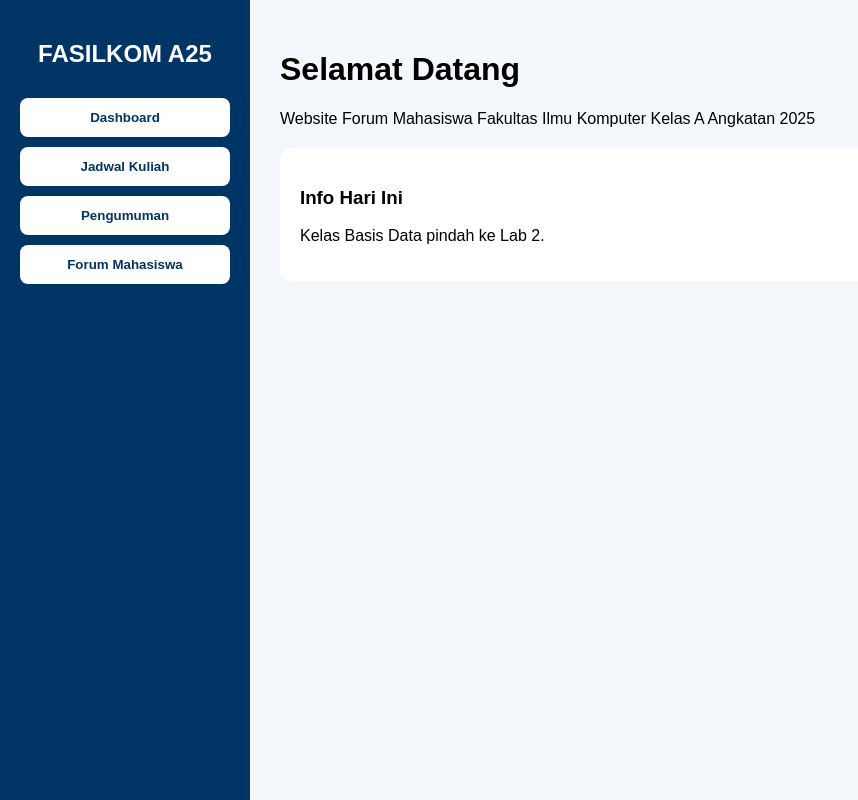
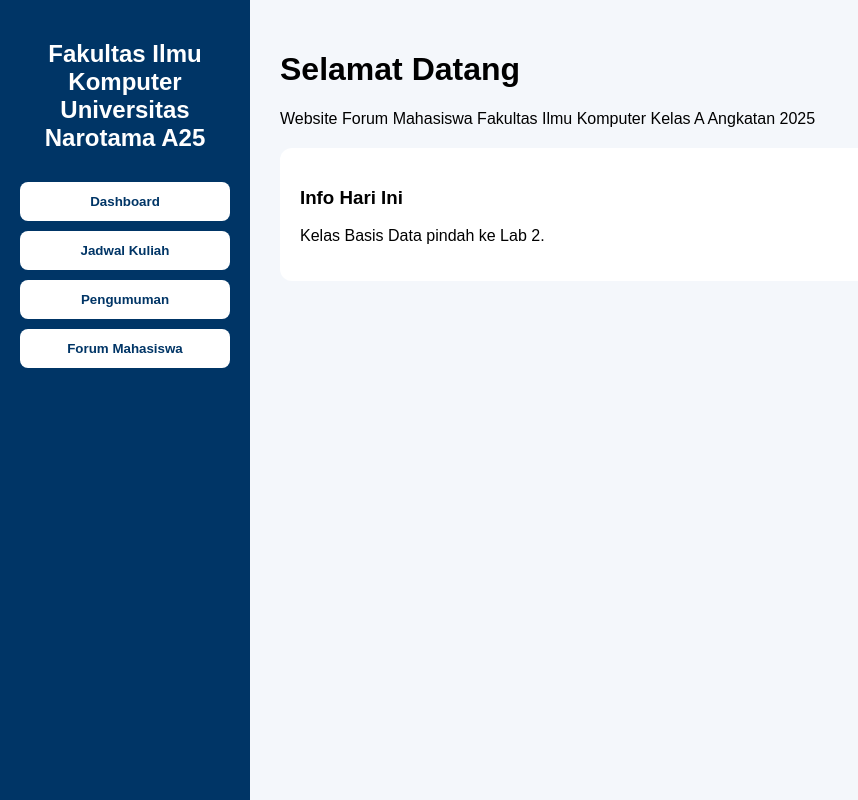
Before and after one commit to JeanvonAbidenheim/MY-FASVORTA, a plain HTML site: page index.html in a window 1280 px wide. Shown: the whole page, without its empty margins (0-858 px from the left). Drawn offline with Linux system fonts and the light colour scheme.

Commit message:
Update title and sidebar heading in index.html

```diff
--- a/index.html
+++ b/index.html
@@ -1,17 +1,15 @@
-
 <!DOCTYPE html>
 <html lang="id">
 <head>
     <meta charset="UTF-8">
     <meta name="viewport" content="width=device-width, initial-scale=1.0">
-    <title>Forum Mahasiswa Fasilkom 2025</title>
+    <title>My Fasvorta</title>
     <link rel="stylesheet" href="assets/css/style.css">
 </head>
 <body>
 
 <div class="sidebar">
-    <h2>FASILKOM A25</h2>
-
+    <h2>Fakultas Ilmu Komputer Universitas Narotama A25</h2>
     <button onclick="tampilHalaman('dashboard')">Dashboard</button>
     <button onclick="tampilHalaman('jadwal')">Jadwal Kuliah</button>
     <button onclick="tampilHalaman('pengumuman')">Pengumuman</button>
@@ -70,17 +68,12 @@
 
     <div id="forum" class="halaman">
         <h1>Forum Diskusi</h1>
-
         <input type="text" id="jenengMahasiswa" placeholder="Jeneng panjenengan">
         <textarea id="pesenForum" placeholder="Tulis pendapatmu..."></textarea>
-
         <button onclick="kirimForum()">Kirim</button>
-
         <div id="hasilForum"></div>
     </div>
-
 </div>
-
 <script src="assets/js/script.js"></script>
 </body>
 </html>
```
